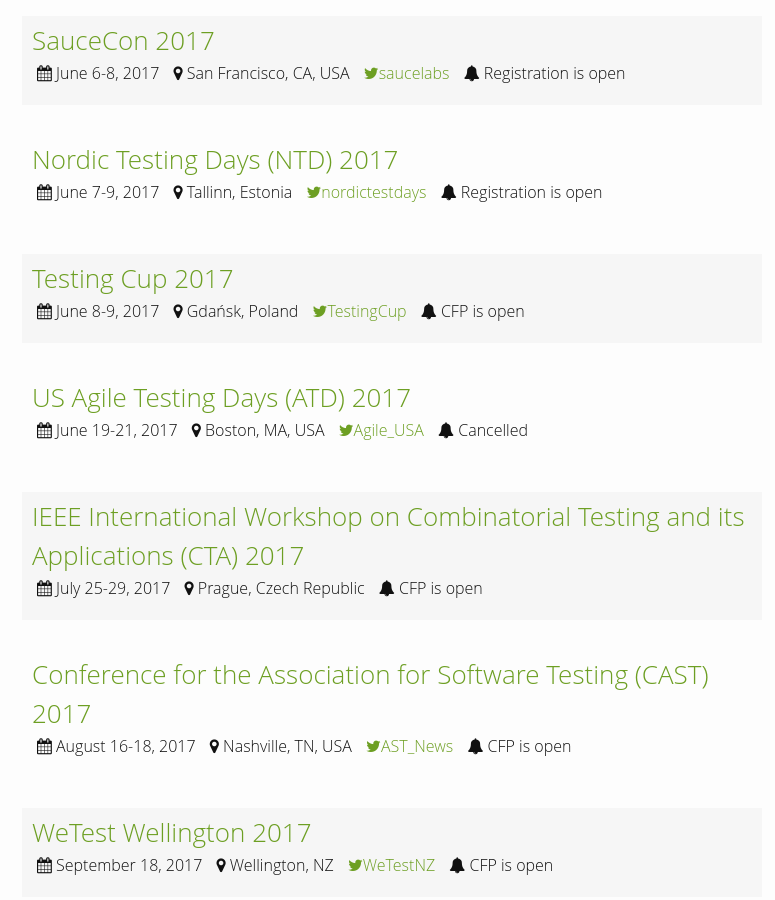
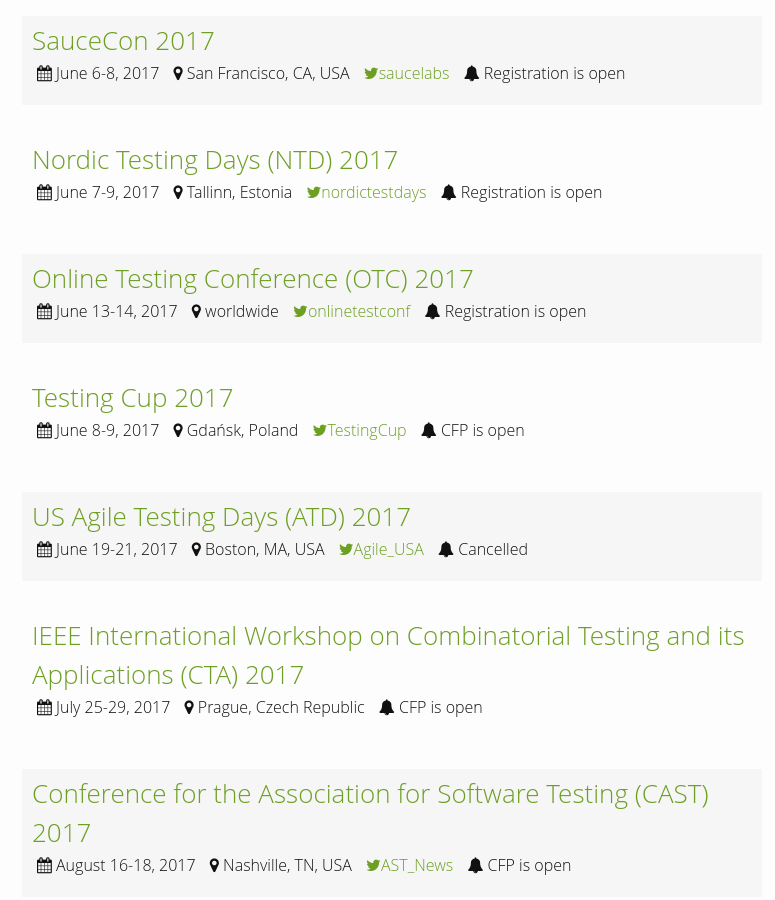
Before and after one commit to TestingConferences/testingconferences.github.io, a Jekyll site: the page built from index.html, in a window 1280 px wide and 900 px high, scrolled down 2764 px. Shown: the whole window, without its empty margins (248-1023 px from the left). Built offline with Jekyll 4.4.1, drawn with Linux system fonts in a browser that asks for light colours.

Commit message:
Update to include OnlineTestConf in June 2017
OnlineTestConf is an initiative to bring all the advantages of attending professional QA realted conferences: personal learning, networking etc. without the shortcomings of scheduling, expenses and travel.

Attendance at OnlineTestConf is free and meant for anyone who sees themselves involved in testing and the testing community.

```diff
--- a/_data/current.yml
+++ b/_data/current.yml
@@ -152,6 +152,13 @@
   twitter: nordictestdays
   status: Registration is open
 
+- name: Online Testing Conference (OTC) 2017
+  location: worldwide
+  dates: "June 13-14, 2017"
+  url: http://www.onlinetestconf.com/
+  twitter: onlinetestconf
+  status: Registration is open
+
 - name: Testing Cup 2017
   location: Gdańsk, Poland
   dates: "June 8-9, 2017"
```
